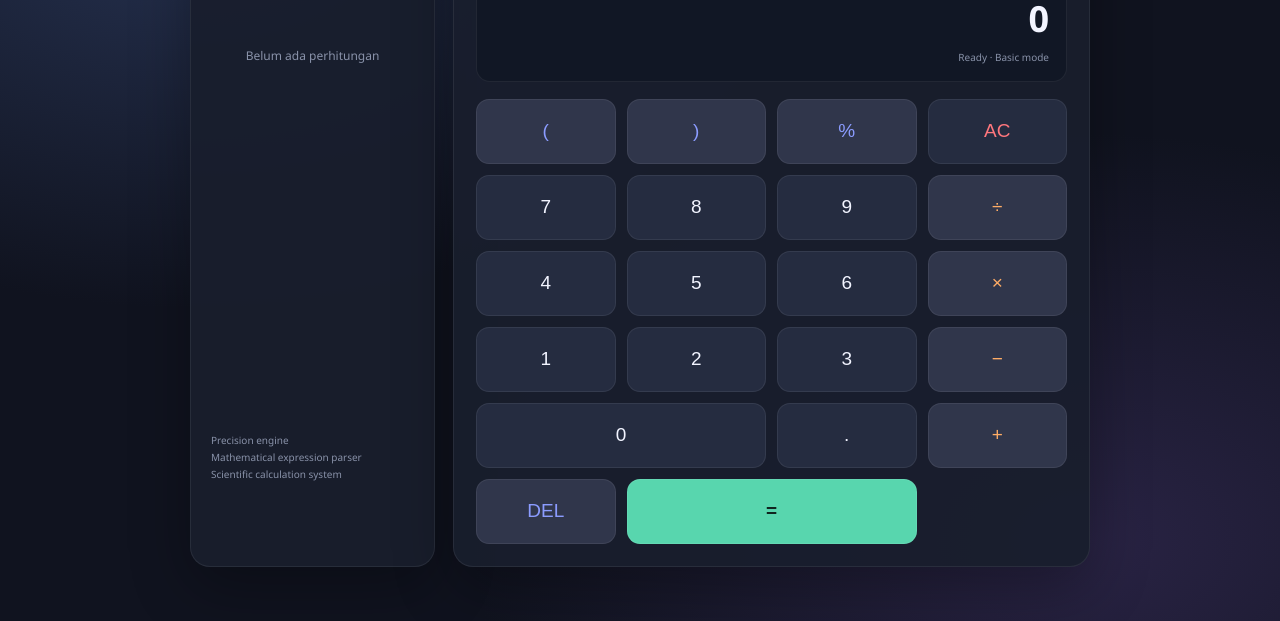
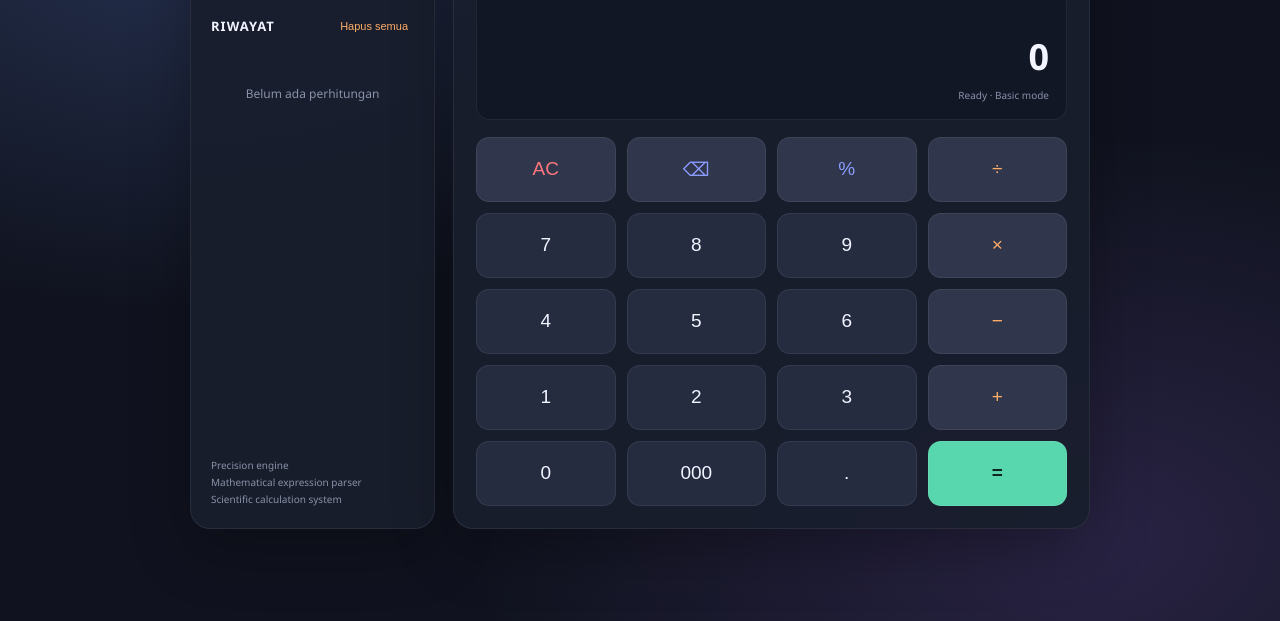
Before and after one commit to mohammedbakiir-hub/Calculator, a plain HTML site: page index.html in a window 1280 px wide. Shown: the part 179-800 px from the top of the page. Drawn offline with Linux system fonts and the light colour scheme.

Commit message:
index.html

```diff
--- a/index.html
+++ b/index.html
@@ -21,7 +21,7 @@
     --border:rgba(255,255,255,.07);
 }
 
-* {box-sizing:border-box}
+* { box-sizing:border-box; }
 
 body {
     margin:0;
@@ -209,7 +209,6 @@ body {
     font-weight:600;
     overflow-x:auto;
     white-space:nowrap;
-    scrollbar-width:thin;
 }
 
 .status {
@@ -241,6 +240,7 @@ button.key {
     cursor:pointer;
     transition:.15s;
     touch-action:manipulation;
+    -webkit-tap-highlight-color:transparent;
 }
 
 button.key:hover {
@@ -277,10 +277,6 @@ button.equal:hover {
     background:#7aebc7;
 }
 
-button.zero {
-    grid-column:span 2;
-}
-
 button.wide {
     grid-column:span 2;
 }
@@ -301,17 +297,14 @@ button.wide {
     color:var(--accent);
 }
 
+.basic-buttons .basic-clear {
+    background:#30364b;
+    color:#ff777d;
+}
+
 .basic-buttons .equal {
     background:var(--green);
     color:#10251f;
-}
-
-.basic-buttons .zero {
-    grid-column:span 2;
-}
-
-.basic-buttons .basic-clear {
-    color:#ff777d;
 }
 
 [hidden] {
@@ -395,15 +388,13 @@ button.wide {
     </aside>
 
 
-    <!-- CALCULATOR -->
+    <!-- MAIN CALCULATOR -->
 
     <main class="panel calculator">
 
         <div class="topbar">
 
             <h2 id="calculatorTitle">BASIC CALCULATOR</h2>
-
-            <!-- THREE MODES -->
 
             <div class="mode">
                 <button id="basicBtn" class="active">BASIC</button>
@@ -417,15 +408,9 @@ button.wide {
         <!-- DISPLAY -->
 
         <div class="display">
-
             <div class="expression" id="expression"></div>
-
             <div class="result" id="result">0</div>
-
-            <div class="status" id="status">
-                Ready · Basic mode
-            </div>
-
+            <div class="status" id="status">Ready · Basic mode</div>
         </div>
 
 
@@ -433,32 +418,43 @@ button.wide {
 
         <div class="buttons basic-buttons" id="basicButtons">
 
-            <button class="key basic-action" data-value="(">(</button>
-            <button class="key basic-action" data-value=")">)</button>
+            <!-- CONTROL ROW -->
+
+            <button class="key basic-clear" data-action="clear"
+                    title="Hapus semua">AC</button>
+
+            <button class="key basic-action" data-action="backspace"
+                    title="Hapus karakter terakhir">⌫</button>
+
             <button class="key basic-action" data-value="%">%</button>
-            <button class="key basic-clear" data-action="clear">AC</button>
+
+            <button class="key operator" data-value="÷">÷</button>
+
+
+            <!-- NUMBER ROWS -->
 
             <button class="key" data-value="7">7</button>
             <button class="key" data-value="8">8</button>
             <button class="key" data-value="9">9</button>
-            <button class="key operator" data-value="÷">÷</button>
+            <button class="key operator" data-value="×">×</button>
 
             <button class="key" data-value="4">4</button>
             <button class="key" data-value="5">5</button>
             <button class="key" data-value="6">6</button>
-            <button class="key operator" data-value="×">×</button>
+            <button class="key operator" data-value="-">−</button>
 
             <button class="key" data-value="1">1</button>
             <button class="key" data-value="2">2</button>
             <button class="key" data-value="3">3</button>
-            <button class="key operator" data-value="-">−</button>
-
-            <button class="key zero" data-value="0">0</button>
-            <button class="key" data-value=".">.</button>
             <button class="key operator" data-value="+">+</button>
 
-            <button class="key basic-action" data-action="backspace">DEL</button>
-            <button class="key equal wide" data-action="calculate">=</button>
+
+            <!-- ZERO AND 000 -->
+
+            <button class="key" data-value="0">0</button>
+            <button class="key" data-value="000">000</button>
+            <button class="key" data-value=".">.</button>
+            <button class="key equal" data-action="calculate">=</button>
 
         </div>
 
@@ -539,6 +535,7 @@ button.wide {
         </div>
 
     </main>
+
 </div>
 
 
@@ -731,7 +728,6 @@ function tokenize(input) {
 
 // ========================================
 // 5. MATHEMATICAL PARSER
-// Tanpa eval()
 // ========================================
 
 class Parser {
@@ -983,16 +979,13 @@ function setMode(mode) {
     $("radBtn").classList.toggle("active", mode === "RAD");
 
     $("calculatorTitle").textContent =
-        isBasic ? "BASIC CALCULATOR" : "SCIENTIFIC CALCULATOR";
+        isBasic
+        ? "BASIC CALCULATOR"
+        : "SCIENTIFIC CALCULATOR";
 
     if (mode === "DEG" || mode === "RAD") {
         angleMode = mode;
     }
-
-    statusDisplay.textContent =
-        mode === "BASIC"
-        ? "Ready · Basic mode"
-        : "Ready · " + mode + " mode";
 
     clearAll();
 }
@@ -1325,7 +1318,6 @@ document.addEventListener("keydown", event => {
     } else if (key === "/") {
 
         event.preventDefault();
-
         append("÷");
 
     } else if (key === "^" && currentMode !== "BASIC") {
@@ -1342,7 +1334,6 @@ document.addEventListener("keydown", event => {
     } else if (key === "Enter" || key === "=") {
 
         event.preventDefault();
-
         calculate();
 
     } else if (key === "Backspace") {
```
